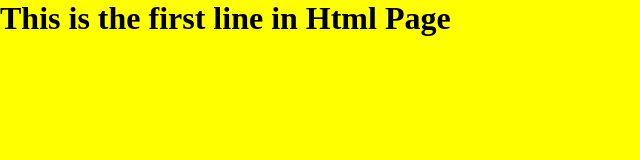
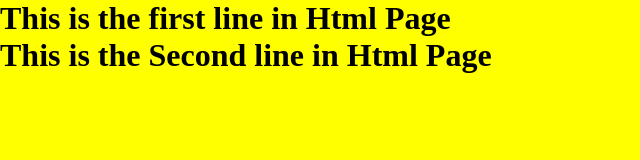
Before and after one commit to Proactive-Coder/Demo-4-August, a plain HTML site: page index.html in a window 1280 px wide. Shown: the whole page, without its empty margins (0-640 px from the left). Drawn offline with Linux system fonts and the light colour scheme.

Commit message:
add second line

```diff
--- a/index.html
+++ b/index.html
@@ -8,6 +8,7 @@
 </head>
 <body>
     <h1>This is the first line in Html Page</h1>
+     <h1>This is the Second line in Html Page</h1>
 
 </body>
 </html>
```
